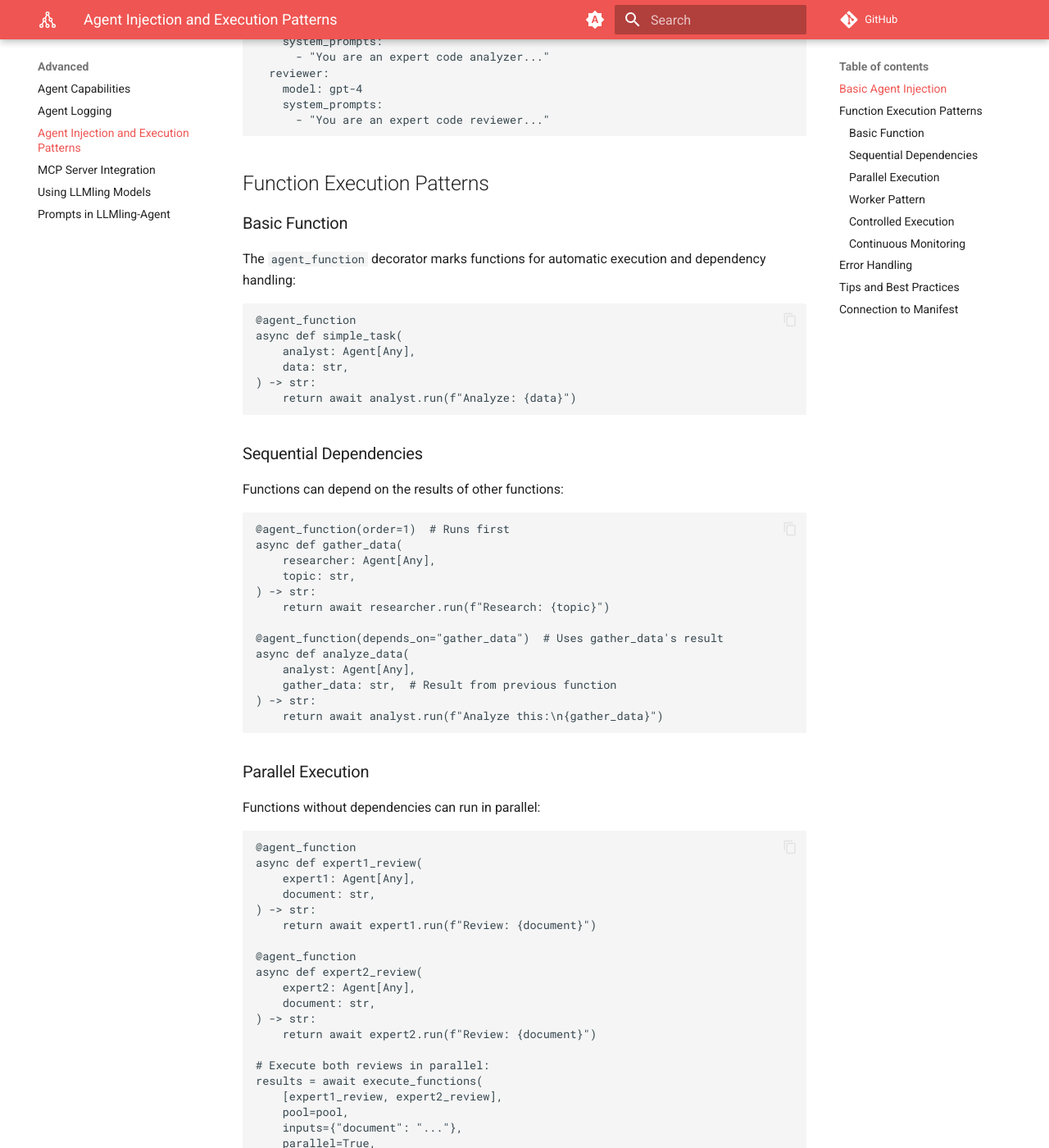
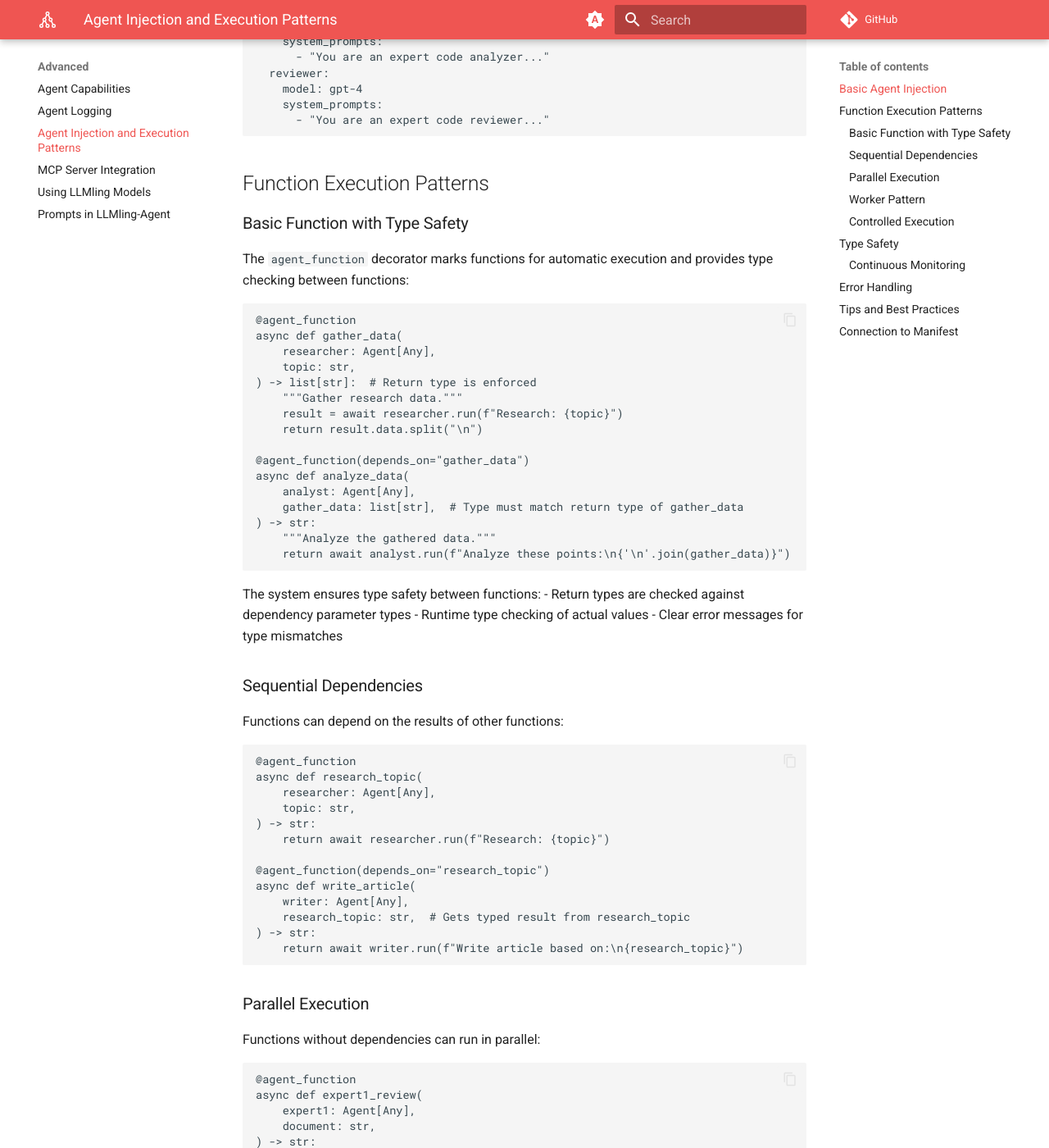
Before and after one commit to uk0/llmling-agent, an MkDocs documentation site: the page built from docs/advanced/injection.md, in a window 1280 px wide and 1400 px high, scrolled down 713 px. Shown: the whole window at 82% size. Built offline with MkDocs 1.6.1 and Material for MkDocs 9.7.7, drawn with Linux system fonts in a browser that asks for light colours; comment, search, counter and statistics services are not loaded; some of the changed text lies outside the part shown.

Commit message:
chore: make injection mechanism type safe

````diff
--- a/docs/advanced/injection.md
+++ b/docs/advanced/injection.md
@@ -35,37 +35,52 @@ agents:
 
 ## Function Execution Patterns
 
-### Basic Function
+### Basic Function with Type Safety
 
-The `agent_function` decorator marks functions for automatic execution and dependency handling:
+The `agent_function` decorator marks functions for automatic execution and provides type checking between functions:
 
 ```python
 @agent_function
-async def simple_task(
+async def gather_data(
+    researcher: Agent[Any],
+    topic: str,
+) -> list[str]:  # Return type is enforced
+    """Gather research data."""
+    result = await researcher.run(f"Research: {topic}")
+    return result.data.split("\n")
+
+@agent_function(depends_on="gather_data")
+async def analyze_data(
     analyst: Agent[Any],
-    data: str,
+    gather_data: list[str],  # Type must match return type of gather_data
 ) -> str:
-    return await analyst.run(f"Analyze: {data}")
+    """Analyze the gathered data."""
+    return await analyst.run(f"Analyze these points:\n{'\n'.join(gather_data)}")
 ```
+
+The system ensures type safety between functions:
+- Return types are checked against dependency parameter types
+- Runtime type checking of actual values
+- Clear error messages for type mismatches
 
 ### Sequential Dependencies
 
 Functions can depend on the results of other functions:
 
 ```python
-@agent_function(order=1)  # Runs first
-async def gather_data(
+@agent_function
+async def research_topic(
     researcher: Agent[Any],
     topic: str,
 ) -> str:
     return await researcher.run(f"Research: {topic}")
 
-@agent_function(depends_on="gather_data")  # Uses gather_data's result
-async def analyze_data(
-    analyst: Agent[Any],
-    gather_data: str,  # Result from previous function
+@agent_function(depends_on="research_topic")
+async def write_article(
+    writer: Agent[Any],
+    research_topic: str,  # Gets typed result from research_topic
 ) -> str:
-    return await analyst.run(f"Analyze this:\n{gather_data}")
+    return await writer.run(f"Write article based on:\n{research_topic}")
 ```
 
 ### Parallel Execution
@@ -133,6 +148,42 @@ async def collaborative_task(
     )
     return results[-1].content
 ```
+
+
+## Type Safety
+
+The system provides comprehensive type checking:
+
+```python
+# Type mismatch between functions
+@agent_function
+async def get_numbers(
+    agent: Agent[Any],
+) -> list[int]:
+    return [1, 2, 3]
+
+@agent_function(depends_on="get_numbers")
+async def process_data(
+    agent: Agent[Any],
+    get_numbers: str,  # Wrong type! Expected list[int]
+) -> str:
+    ...  # Raises: TypeError: Type mismatch in process_data: dependency 'get_numbers' is typed as str, but get_numbers returns list[int]
+
+# Runtime type checking
+@agent_function
+async def validate_data(
+    agent: Agent[Any],
+) -> list[str]:
+    return 42  # Wrong return type!
+    # Raises: TypeError: Type error in validate_data: return value expected list[str], got int
+```
+
+Type checking is:
+- Optional (untyped functions work normally)
+- Enforced between dependencies
+- Validated at runtime
+- Clear about errors
+
 
 ### Continuous Monitoring
 
````
Also changed, not shown: 4 other files.
